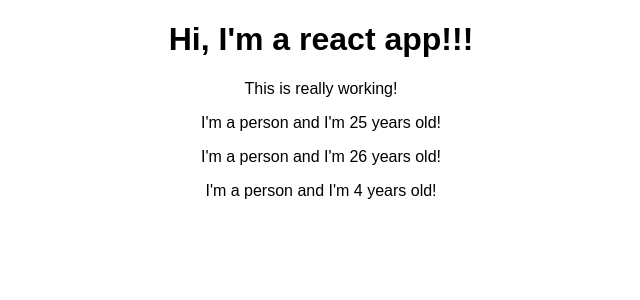
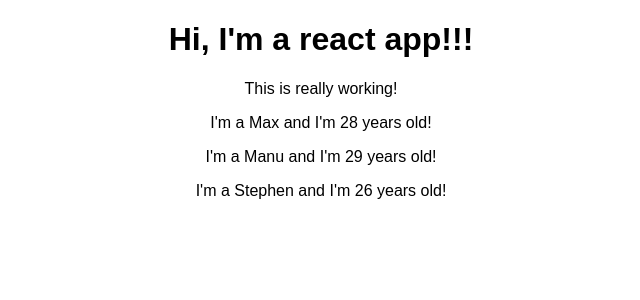
Before and after one commit to douglascamilo/react-complete-guide, a React (Create React App) app: page / in a window 1280 px wide. Shown: the top 300 px of the page, without its empty margins (319-959 px from the left). Built offline with nearby package versions, Linux system fonts and the light colour scheme.

Commit message:
Working with props

```diff
--- a/src/App.js
+++ b/src/App.js
@@ -8,9 +8,9 @@
       <div className="App">
         <h1>Hi, I'm a react app!!!</h1>
         <p>This is really working!</p>
-        <Person />
-        <Person />
-        <Person />
+        <Person name="Max" age="28"/>
+        <Person name="Manu" age="29">My Hobbies: Racing</Person>
+        <Person name="Stephen" age="26"/>
       </div>
     );
   }
--- a/src/Person/Person.js
+++ b/src/Person/Person.js
@@ -1,7 +1,7 @@
 import React from 'react';
 
-const Person = () => {
-	return <p>I'm a person and I'm { Math.floor(Math.random() * 30) } years old!</p>;
+const Person = (props) => {
+	return <p>I'm a { props.name } and I'm { props.age } years old!</p>;
 }
 
 export default Person;
```
